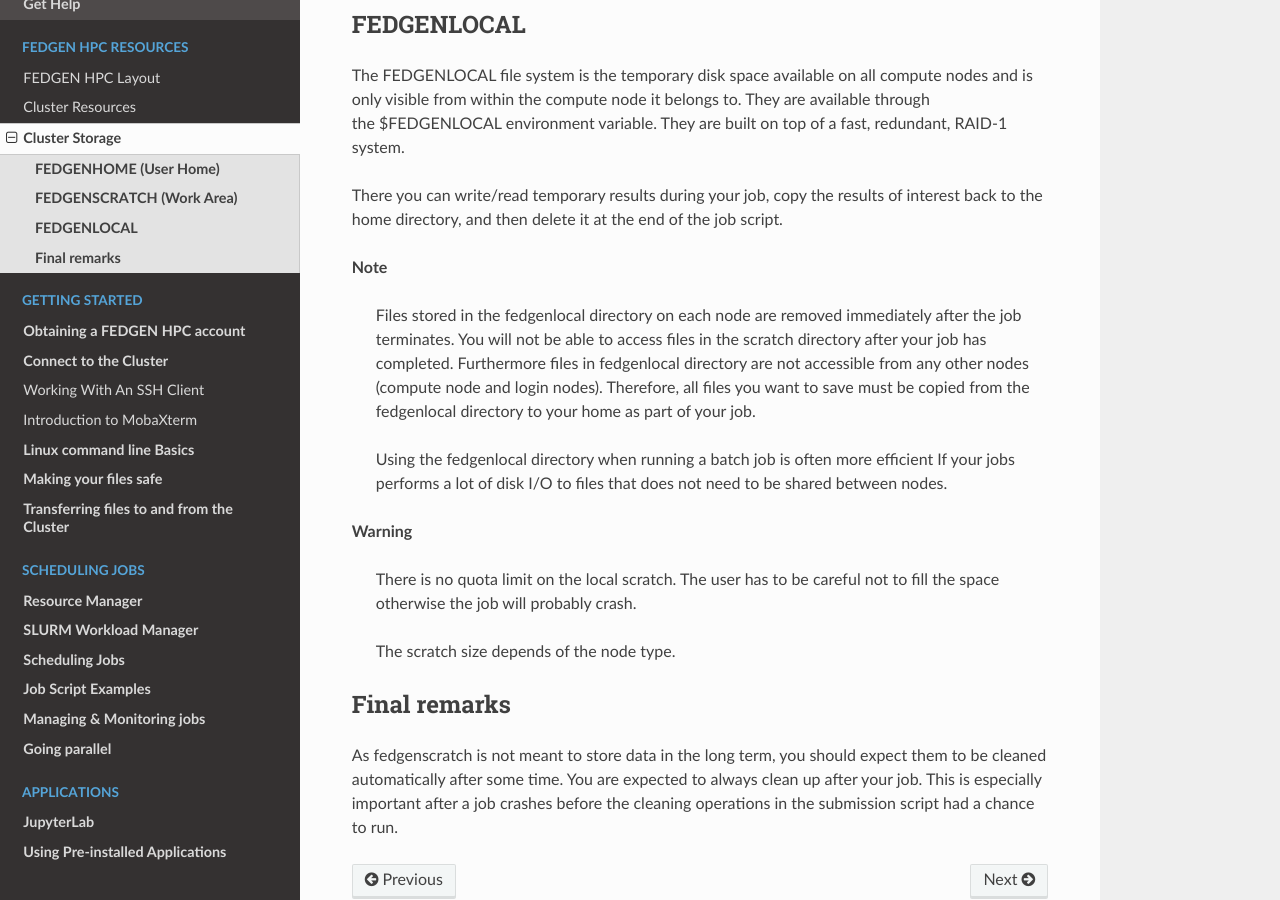
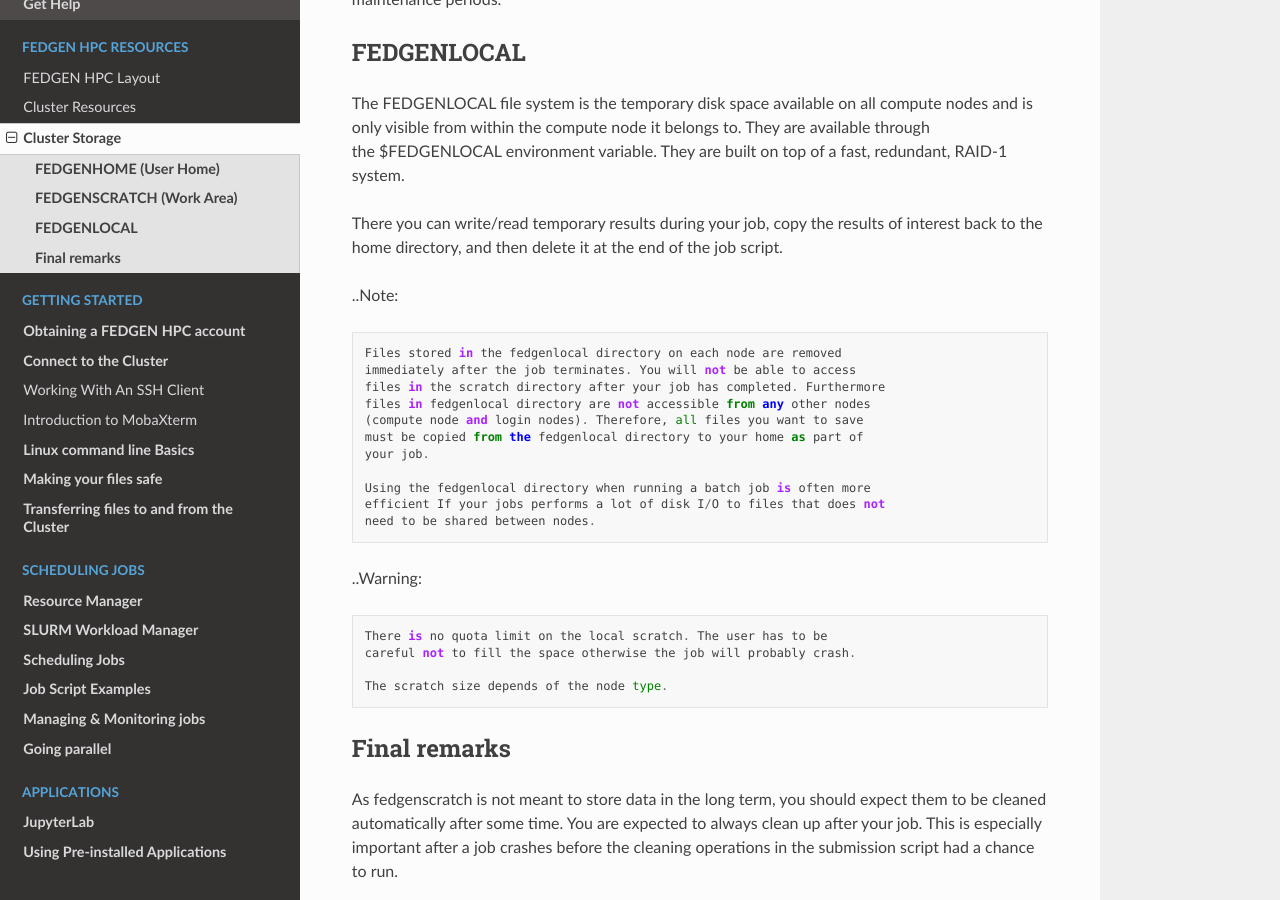
Before and after one commit to toluromio/docs.fedgenhpc, a Sphinx documentation site: the page built from docs/source/fedgen_hpc_resources/Storage.rst, in a window 1280 px wide and 900 px high, scrolled down 1453 px. Built offline with Sphinx 7.4.7 and the Read the Docs theme 3.1.0, drawn with Linux system fonts in a browser that asks for light colours; pages that are not in the unit, such as notebooks, are missing from menus.

```diff
--- a/docs/source/fedgen_hpc_resources/Storage.rst
+++ b/docs/source/fedgen_hpc_resources/Storage.rst
@@ -1,7 +1,7 @@
 **Cluster Storage**
 -----------------------
 
-**Danger**
+..Danger::
 
   There is no backup of the data stored on the cluster. Any removed file
   is lost for ever. It is the user’s responsibility to keep a copy of the
@@ -82,7 +82,7 @@ There you can write/read temporary results during your job, copy the
 results of interest back to the home directory, and then delete it at
 the end of the job script.
 
-**Note**
+..Note::
 
   Files stored in the fedgenlocal directory on each node are removed
   immediately after the job terminates. You will not be able to access
@@ -96,7 +96,7 @@ the end of the job script.
   efficient If your jobs performs a lot of disk I/O to files that does not
   need to be shared between nodes.
 
-**Warning**
+..Warning::
 
   There is no quota limit on the local scratch. The user has to be
   careful not to fill the space otherwise the job will probably crash.
```
